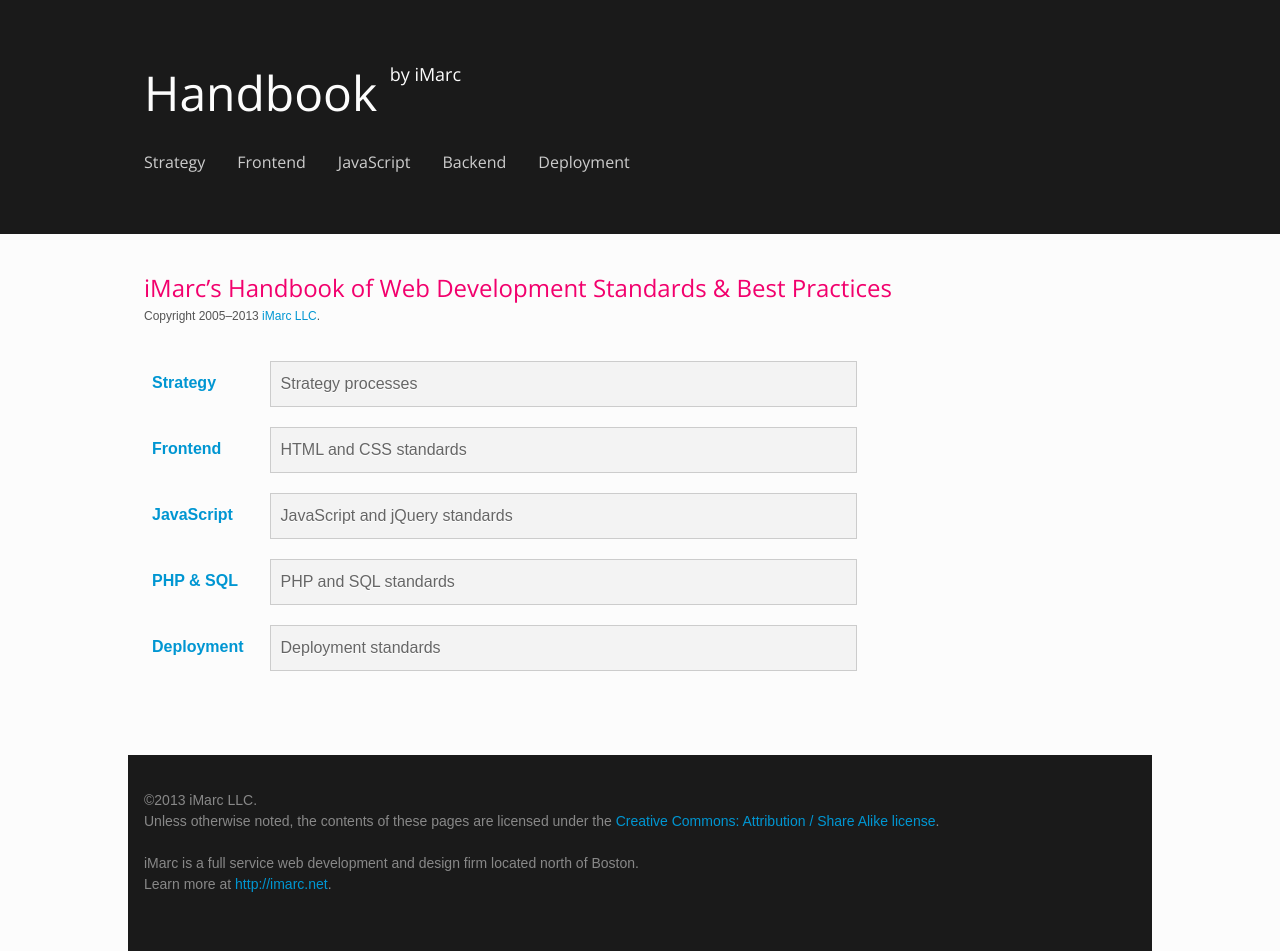
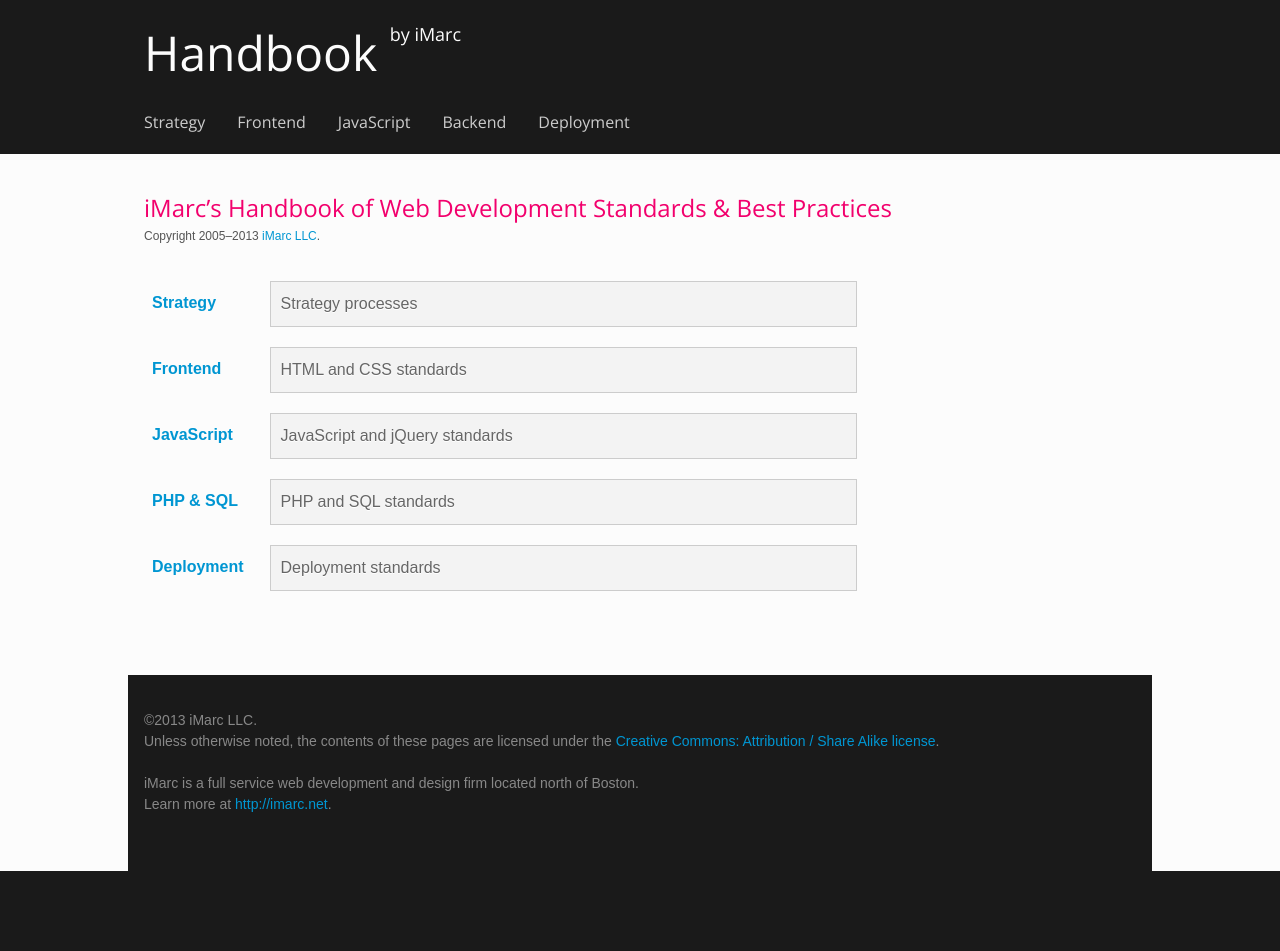
Before and after one commit to imarc/handbook, a Jekyll site: the page built from index.markdown, in a window 1280 px wide. Built offline with Jekyll 4.4.1, drawn with Linux system fonts in a browser that asks for light colours; nearby versions of some CDN libraries; after the commit the page ends 900 px from its top, so only the background shows below that.

Commit message:
updating styles

```diff
--- a/css/styles.css
+++ b/css/styles.css
@@ -105,8 +105,7 @@
 .torso,
 footer.primary {
 	position: relative;
-	padding-bottom: 2.5em;
-	padding-top: 2.5em;
+	margin-bottom: 2.5em;
 }
 
 header.primary {
@@ -160,6 +159,9 @@
 	background: #1a1a1a;
 	color: #888888;
 	font-size: 0.875em;
+	padding-top: 2.5em;
+	padding-bottom: 2.5em;
+	margin-bottom: 0;
 }
 
 /* = Typography = */
```
